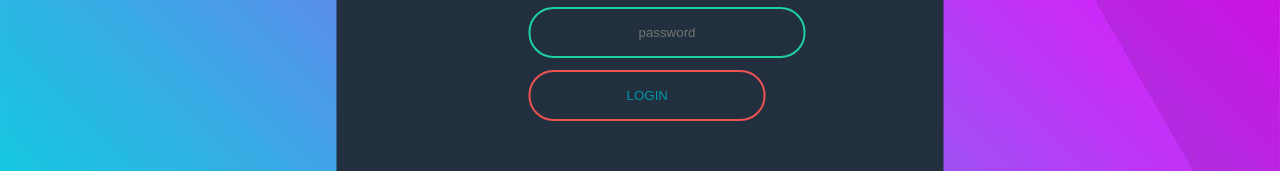
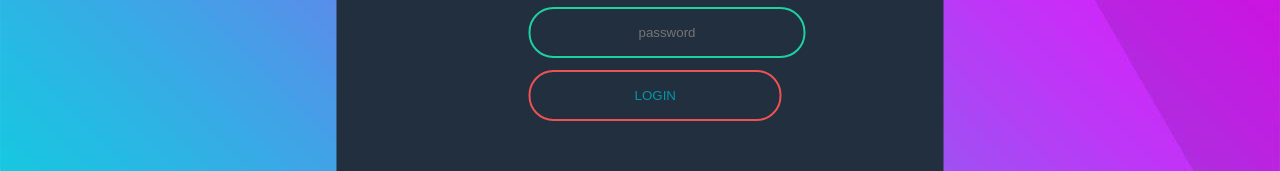
Before and after one commit to iqbalhasandev/login-page02, a plain HTML site: page index.html in a window 1280 px wide. Shown: the part 426-597 px from the top of the page. Drawn offline with Linux system fonts and the light colour scheme.

Commit message:
padding fixed

```diff
--- a/css/style.css
+++ b/css/style.css
@@ -59,7 +59,7 @@ img {
 	background: none;
 	border: 2px solid #ee5253;
 	color: #0097A7;
-	padding: 1rem 6rem;
+	padding: 1rem 6.5rem;
 	transition: all 0.8s ease-in-out;
 	cursor: pointer;
 }
```
